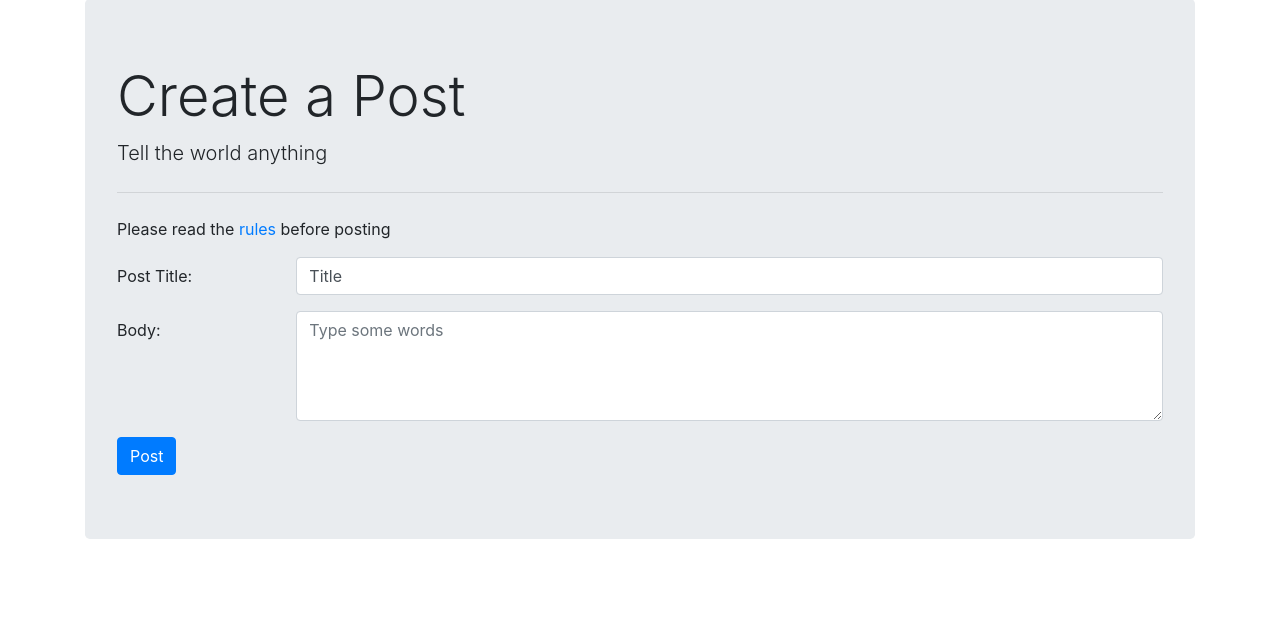
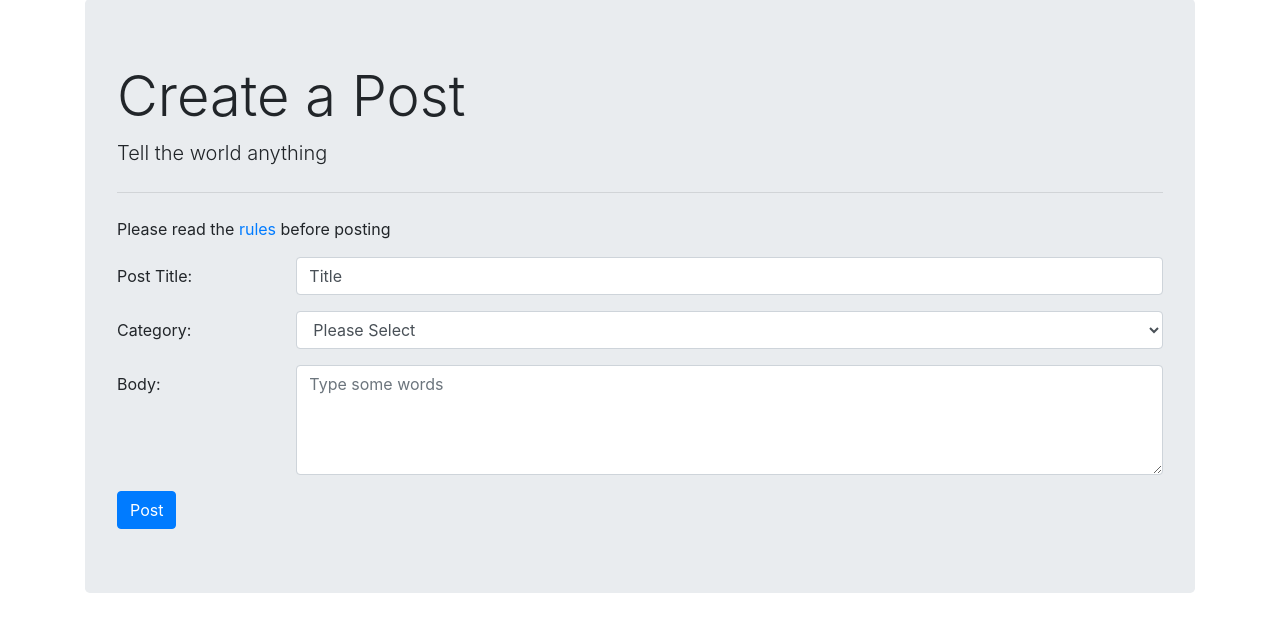
Before and after one commit to meng-ze/Breitenburg-SER515, a Flask app: page /createPost in a window 1280 px wide. Shown: the part 57-689 px from the top of the page. Run offline with Flask 2, Linux system fonts and the light colour scheme; the visitor is signed in with stand-in values (Sample User, id 1); data that the repository does not hold is empty; some libraries are stand-ins or nearby versions.

Commit message:
US37 - Task60 - Get values for post category from database and populate a dropdown

```diff
--- a/app.py
+++ b/app.py
@@ -127,10 +127,22 @@ def createPost():
         session['logged_in'] = False
 
     if session['logged_in'] == True:
-        return render_template('createPost.html')
+        category_list = getCategoryList()
+        print(category_list)
+        return render_template('createPost.html', category_list = category_list)
     else:
         return render_template('index.html', title='Create Post')
 
 
+
+def getCategoryList():
+    conn = mysql.connect()
+    cur = conn.cursor()
+    cur.execute("SELECT * FROM category")
+    result = cur.fetchall()
+    category_list = [list(i) for i in result]
+
+    return category_list
+
 if __name__ == '__main__':
     app.run(debug=True, host='0.0.0.0')
--- a/templates/createPost.html
+++ b/templates/createPost.html
@@ -5,23 +5,42 @@
 		<h1 class="display-4">Create a Post</h1>
 		<p class="lead">Tell the world anything</p>
 		<hr class="my-4">
-      <p>Please read the <a href="/">rules</a> before posting</p>
+		<p>
+			Please read the <a href="/">rules</a> before posting
+		</p>
 		<form>
 			<div class="form-group row">
-            <label for="postTitle" class="col-sm-2 col-form-label">Post Title:</label>
+				<label for="postTitle" class="col-sm-2 col-form-label">Post
+					Title:</label>
 				<div class="col-sm-10">
-              <input type="text" class="form-control" id="postTitle" value="Title">
+					<input type="text" class="form-control" id="postTitle"
+						value="Title">
 				</div>
 			</div>
+
+			<div class="form-group row">
+				<label for="category" class="col-sm-2 col-form-label">Category:</label>
+				<div class="col-sm-10">
+					<select id="category" class="form-control">
+
+						<option selected value="base">Please Select</option>
+						{% for category in category_list %}
+						<option value="{{ category[0] }}">{{ category[1] }}</option>
+						{% endfor %}
+
+					</select>
+				</div>
+			</div>
+
 			<div class="form-group row">
 				<label for="postBody" class="col-sm-2 col-form-label">Body:</label>
 				<div class="col-sm-10">
-              <textarea class="w-100 form-control" id="postBody" rows="4" placeholder="Type some words"></textarea>
+					<textarea class="w-100 form-control" id="postBody" rows="4"
+						placeholder="Type some words"></textarea>
 				</div>
 			</div>
 			<a type="submit" class="btn btn-primary" href="/post" role="button">Post</a>
 		</form>
 	</div>
 
-{% include 'error_layout.html' %}
-{% include 'footer.html' %}
+	{% include 'error_layout.html' %} {% include 'footer.html' %}
```
Lines whose indentation alone changed are shown as unchanged.
